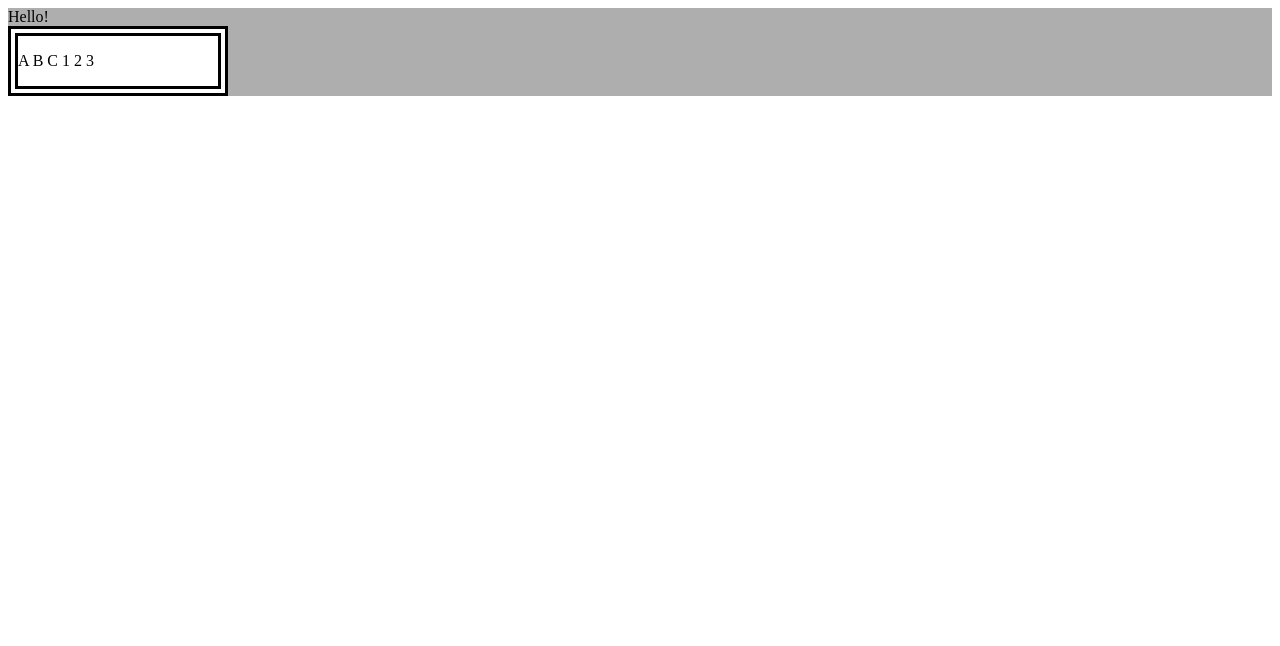
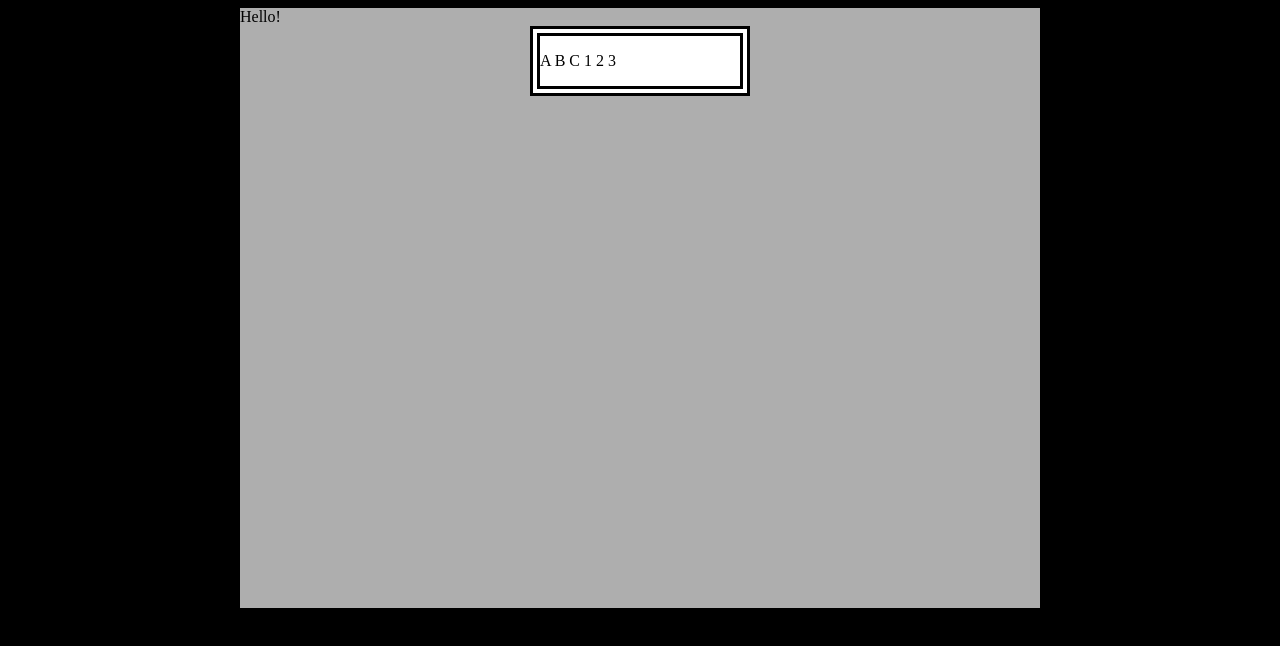
Before and after one commit to nsdecicco/gittale, a plain HTML site: page game.html in a window 1280 px wide. Drawn offline with Linux system fonts and the light colour scheme.

Commit message:
Minor CSS tweaks
- fix mainWin size
- add missing '#'
- set body bg to black

```diff
--- a/main.css
+++ b/main.css
@@ -1,10 +1,15 @@
+body {
+	background: black;
+}
+
 #mainWin{
 	background-color: #aeaeae;
-	width: 100%;
-	height: 100%;
+	width: 800px;
+	height: 600px;
+	margin: 0px auto;
 }
 
-textContainer{
+#textContainer{
    display: -webkit-flex;
    display: flex;
    -webkit-flex-direction: row /* works with row or column */
```
